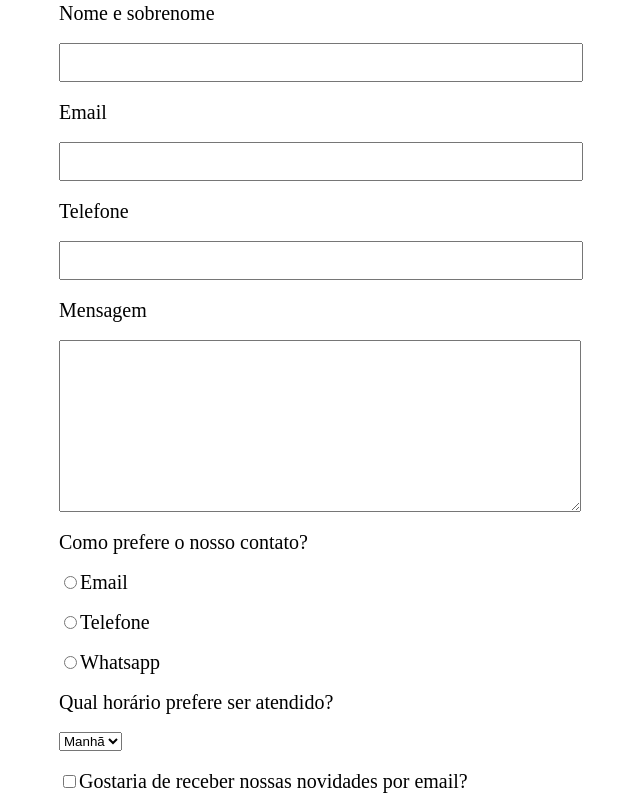
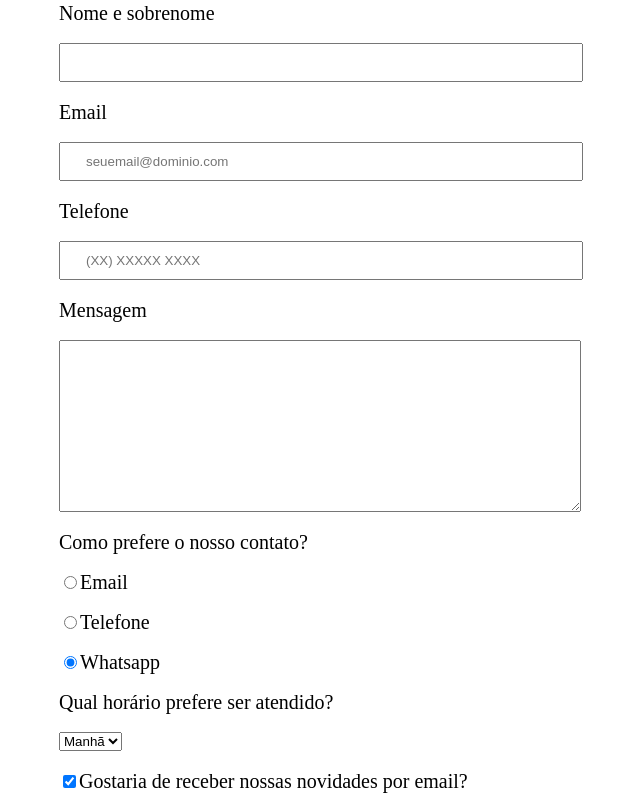
Before and after one commit to joaolucasmm/barbearia-alura, a plain HTML site: page contato.html in a window 1280 px wide. Shown: the part 330-1138 px from the top of the page, without its empty margins (111-751 px from the left). Drawn offline with Linux system fonts and the light colour scheme.

Commit message:
alterando tags formulario

```diff
--- a/contato.html
+++ b/contato.html
@@ -25,20 +25,20 @@
         <main>
             <form>
                 <label for="nomesobrenome">Nome e sobrenome</label>
-                <input type="text" id="nomesobrenome" class="input-padrao">
+                <input type="text" id="nomesobrenome" class="input-padrao" required>
 
                 <label for="email">Email</label>
-                <input type="text" id="email" class="input-padrao">
+                <input type="email" id="email" class="input-padrao" required placeholder="seuemail@dominio.com">
 
                 <label for="telefone">Telefone</label>
-                <input type="text" id="telefone" class="input-padrao">
+                <input type="tel" id="telefone" class="input-padrao" required placeholder="(XX) XXXXX XXXX">
 
                 <label for="mensagem">Mensagem</label>
-                <textarea cols="70" rows="10" id="mensagem" class="input-padrao"></textarea>
+                <textarea cols="70" rows="10" id="mensagem" class="input-padrao" required></textarea>
 
 
-                <div>
-                    <p>Como prefere o nosso contato?</p>
+                <fieldset>
+                    <legend>Como prefere o nosso contato?</legend>
                     <label for="radio-email">
                         <input type="radio" name="contato" value="email" id="radio-email">Email
                     </label>
@@ -48,20 +48,20 @@
                     </label>
 
                     <label for="radio-whatsapp">
-                        <input type="radio" name="contato" value="whatsapp" id="radio-whatsapp">Whatsapp
+                        <input type="radio" name="contato" value="whatsapp" id="radio-whatsapp" checked>Whatsapp
                     </label>
-                </div>
+                </fieldset>
 
-                <div>
-                    <p>Qual horário prefere ser atendido?</p>
+                <fieldset>
+                    <legend>Qual horário prefere ser atendido?</legend>
                     <select>
                         <option>Manhã</option>
                         <option>Tarde</option>
                         <option>Noite</option>
                     </select>
-                </div>
+                </fieldset>
 
-                <label class="checkbox"><input type="checkbox">Gostaria de receber nossas novidades por email?</label>
+                <label class="checkbox"><input type="checkbox" checked>Gostaria de receber nossas novidades por email?</label>
 
                 <input type="submit" value="Enviar formulario">
             </form>
--- a/style.css
+++ b/style.css
@@ -99,7 +99,7 @@ form {
     margin: 40px 0;
 }
 
-form label, form p {
+form label, form legend {
     display: block;
     font-size: 20px;
     margin: 0 0 20px;
```
